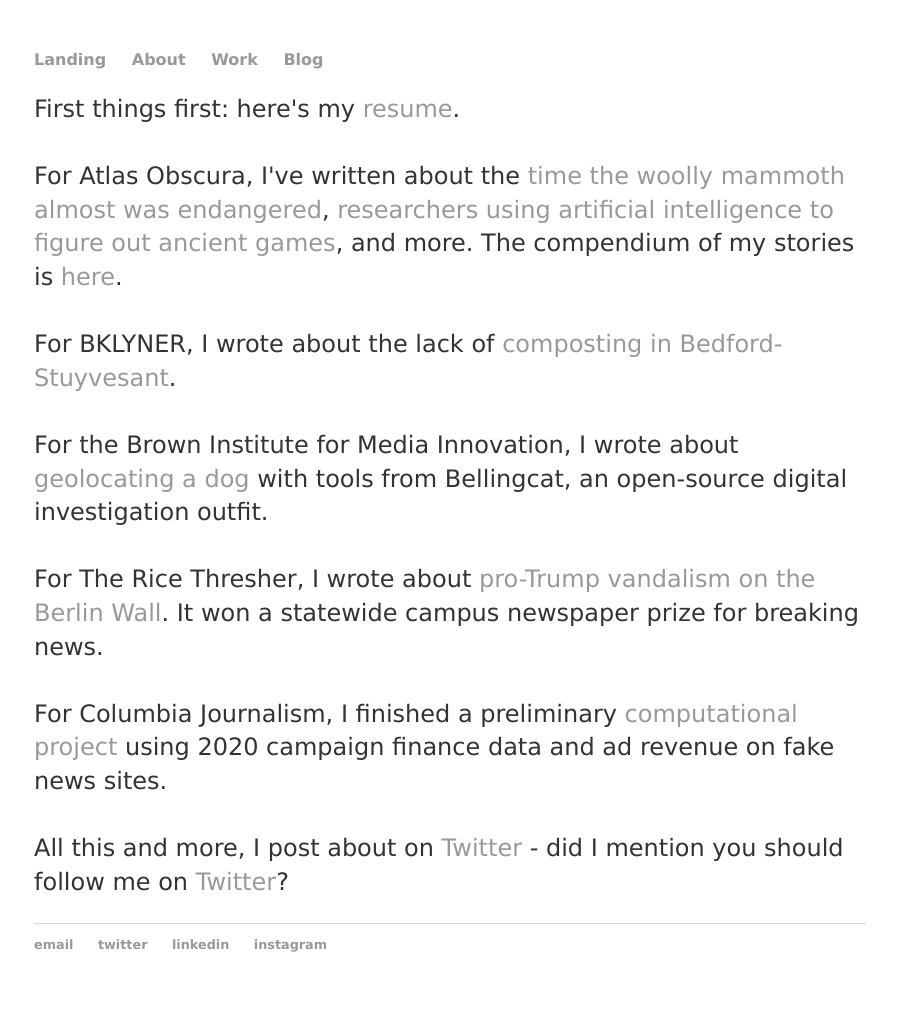
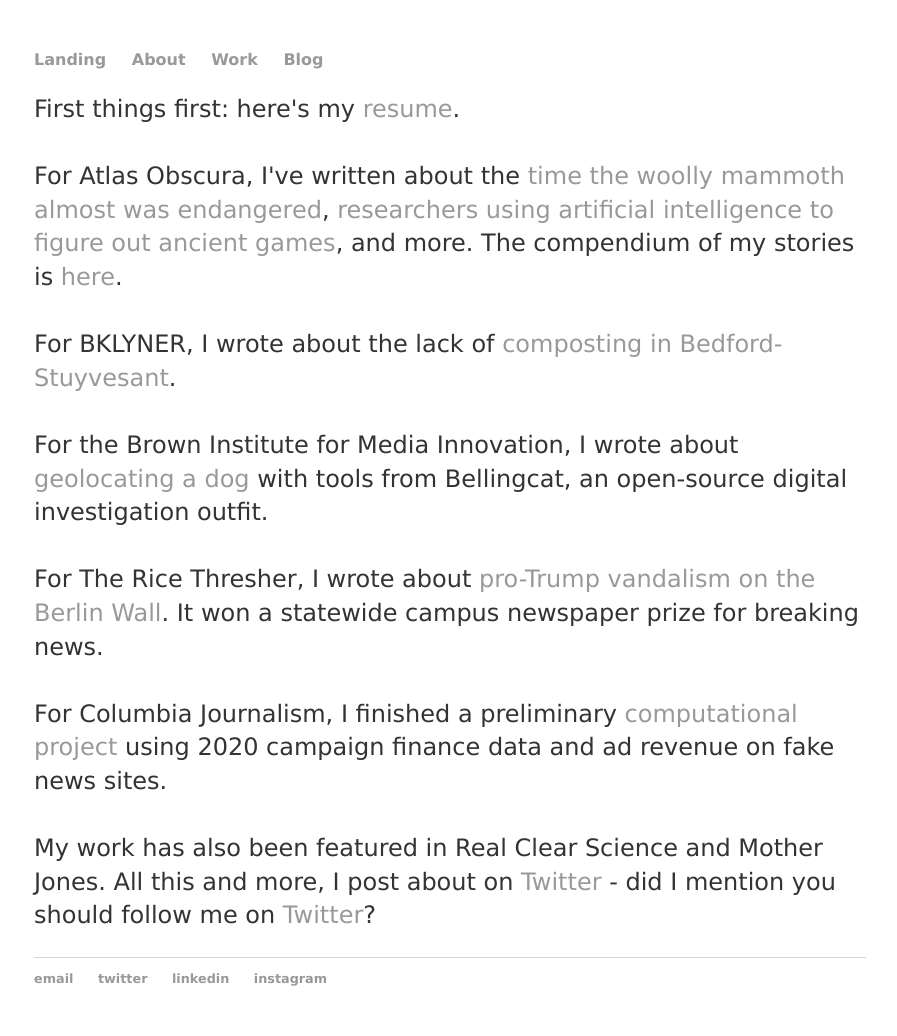
Before and after one commit to isaac-schultz/isaac-schultz.github.io, a Jekyll site: the page built from work/index.html, in a window 1280 px wide. Shown: the whole page, without its empty margins (190-1087 px from the left). Built offline with Jekyll 4.4.1, drawn with Linux system fonts in a browser that asks for light colours; before the commit the page ends 1002 px from its top, so only the background shows below that.

Commit message:
Update index.html

```diff
--- a/work/index.html
+++ b/work/index.html
@@ -20,4 +20,4 @@
 For Columbia Journalism, I finished a preliminary <a href="http://adrianblancoramos.com/projects/fec-data-bot/" target="_blank"> computational project</a> using 2020 campaign finance data and ad revenue on fake news sites.
   <br>
   <br>
-All this and more, I post about on <a href="https://twitter.com/isaac_schultz_" target="_blank">Twitter</a> - did I mention you should follow me on <a href="https://twitter.com/isaac_schultz_" target="_blank">Twitter</a>?</p>
+My work has also been featured in Real Clear Science and Mother Jones. All this and more, I post about on <a href="https://twitter.com/isaac_schultz_" target="_blank">Twitter</a> - did I mention you should follow me on <a href="https://twitter.com/isaac_schultz_" target="_blank">Twitter</a>?</p>
```
